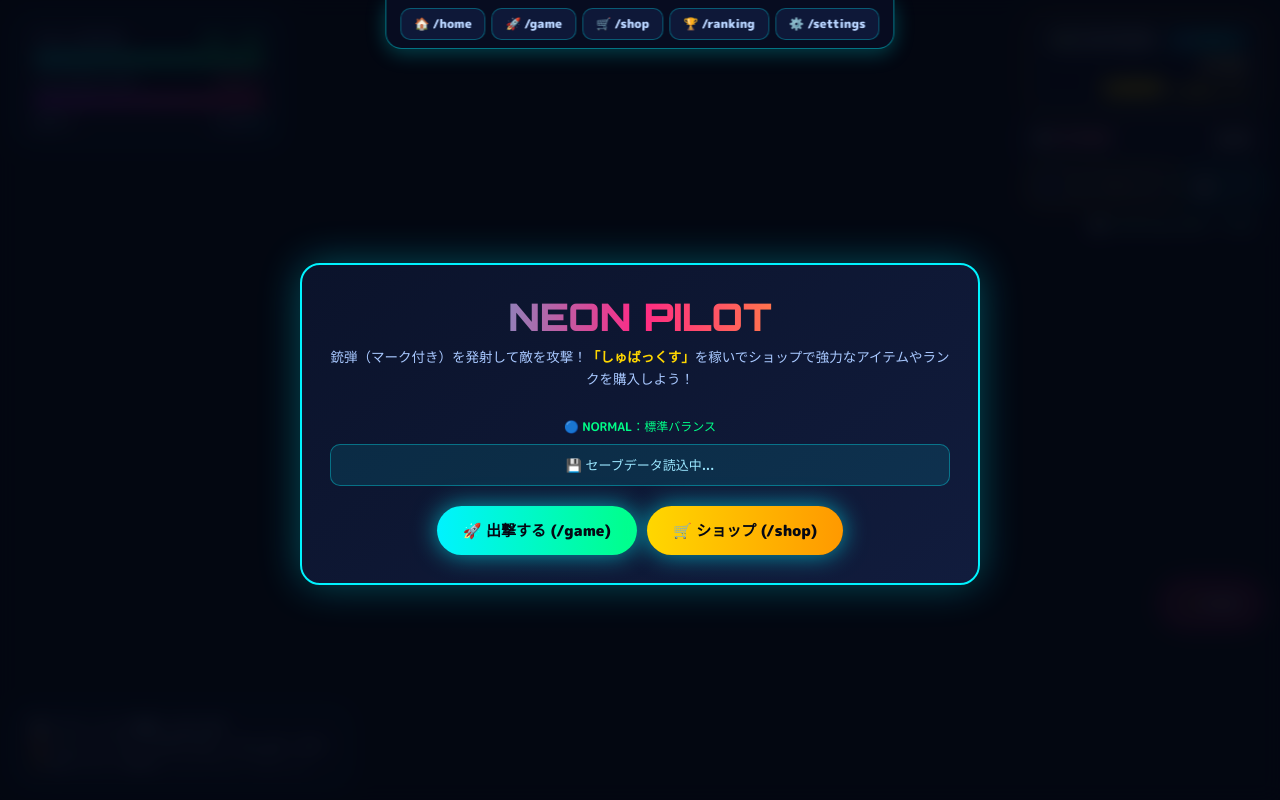
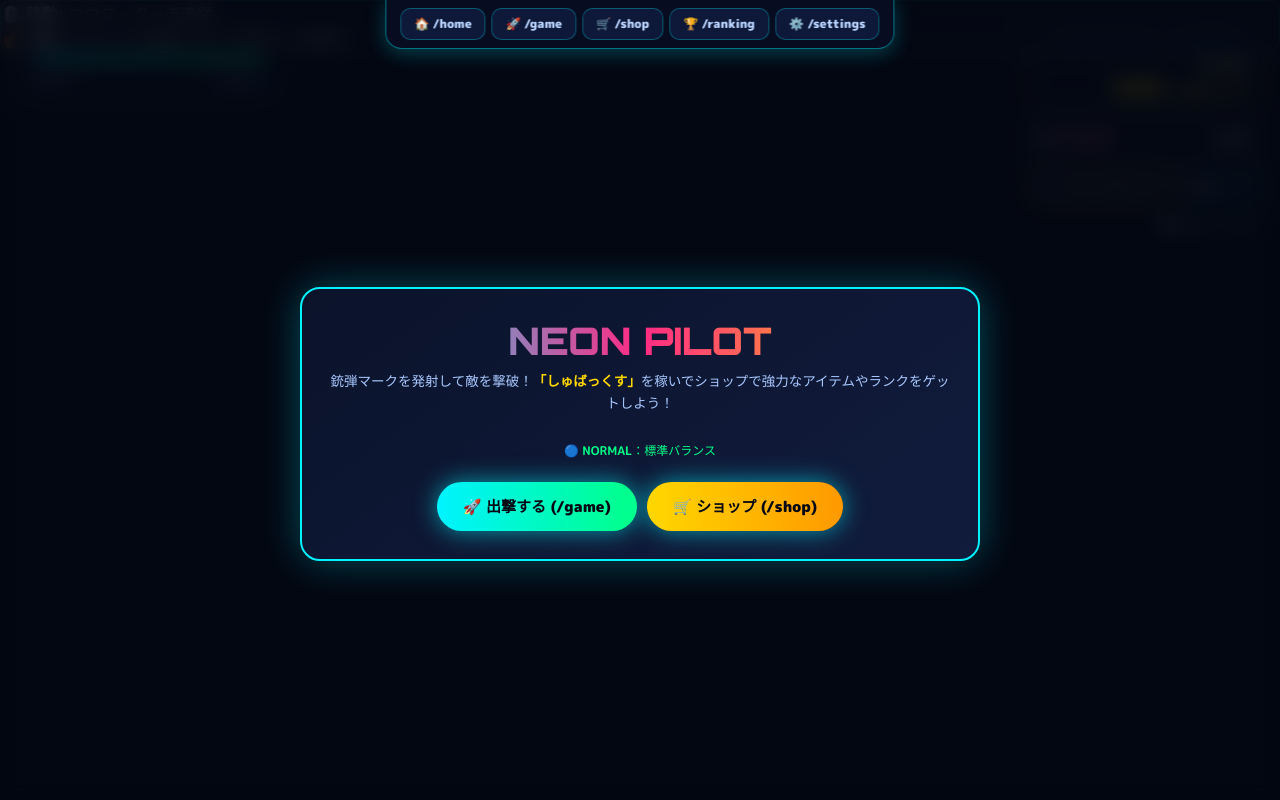
Before and after one commit to serizawasyun350-lgtm/neon-pilotpro, a Flask app: page / in a window 1280 px wide. Run offline with Flask 3, Linux system fonts and the light colour scheme.

Commit message:
Update index.html

```diff
--- a/templates/index.html
+++ b/templates/index.html
@@ -3,7 +3,7 @@
 <head>
 <meta charset="UTF-8">
 <meta name="viewport" content="width=device-width, initial-scale=1.0, maximum-scale=1.0, user-scalable=no">
-<title>NEON PILOT - ショップ連動＆シューティング完全版</title>
+<title>NEON PILOT - ショップ・銃撃完全版</title>
 <style>
   @import url('https://fonts.googleapis.com/css2?family=M+PLUS+Rounded+1c:wght@700;900&family=Orbitron:wght@600;800;900&display=swap');
 
@@ -136,13 +136,6 @@
     transition: width 0.15s ease;
   }
 
-  #dash-bar {
-    width: 100%;
-    height: 100%;
-    background: linear-gradient(90deg, #b829ff, #ff2a85);
-    transition: width 0.08s linear;
-  }
-
   #top-right {
     position: absolute;
     top: 16px;
@@ -255,87 +226,6 @@
     background: rgba(5, 12, 28, 0.75);
     padding: 3px 10px;
     border-radius: 8px;
-  }
-
-  #admin-bar {
-    position: absolute;
-    top: 265px;
-    right: 16px;
-    padding: 10px 12px;
-    border-color: #d55cff;
-    background: rgba(28, 10, 48, 0.94);
-    display: flex;
-    flex-direction: column;
-    gap: 6px;
-    pointer-events: auto;
-    min-width: 245px;
-  }
-
-  .admin-cmd-btn {
-    padding: 6px 10px;
-    border-radius: 8px;
-    border: 1px solid #d55cff;
-    background: rgba(184, 41, 255, 0.22);
-    color: #fff;
-    font-family: 'M PLUS Rounded 1c', sans-serif;
-    font-weight: 700;
-    font-size: 11.5px;
-    cursor: pointer;
-    text-align: left;
-  }
-
-  .admin-cmd-btn:hover { background: rgba(184, 41, 255, 0.45); }
-
-  #milestone-banner {
-    position: absolute;
-    top: 85px;
-    left: 50%;
-    transform: translateX(-50%) translateY(-30px);
-    background: linear-gradient(90deg, rgba(255, 180, 0, 0.94), rgba(255, 50, 120, 0.94));
-    border: 2px solid #fff;
-    border-radius: 50px;
-    padding: 10px 28px;
-    font-weight: 900;
-    font-size: 15px;
-    color: #fff;
-    text-shadow: 0 2px 6px rgba(0,0,0,0.6);
-    box-shadow: 0 0 30px rgba(255, 200, 0, 0.8);
-    opacity: 0;
-    transition: all 0.35s cubic-bezier(0.18, 0.89, 0.32, 1.28);
-    pointer-events: none;
-    white-space: nowrap;
-    z-index: 95;
-  }
-
-  #milestone-banner.show {
-    opacity: 1;
-    transform: translateX(-50%) translateY(0);
-  }
-
-  #bottom-left {
-    position: absolute;
-    bottom: 16px;
-    left: 16px;
-    padding: 10px 14px;
-    font-size: 12px;
-    color: #b0c8f0;
-    line-height: 1.5;
-  }
-
-  #dash-mobile-btn {
-    position: absolute;
-    bottom: 175px;
-    right: 20px;
-    pointer-events: auto;
-    padding: 12px 18px;
-    border-radius: 50px;
-    border: 2px solid #ff2a85;
-    background: rgba(255, 42, 133, 0.25);
-    color: #fff;
-    font-weight: 900;
-    font-size: 13px;
-    cursor: pointer;
-    box-shadow: 0 0 15px rgba(255, 42, 133, 0.5);
   }
 
   /* 画面・モーダル共通 */
@@ -562,12 +425,6 @@
     </div>
     <div class="bar-bg"><div id="hp-bar"></div></div>
 
-    <div class="stat-row">
-      <span class="label-sm">SHOCKWAVE DASH</span>
-      <span id="dash-text" class="val-orbitron" style="font-size:12px; color:#ff66aa;">READY</span>
-    </div>
-    <div class="bar-bg"><div id="dash-bar"></div></div>
-
     <div class="stat-row" style="margin-bottom:0; margin-top:4px;">
       <span class="label-sm">WAVE <span id="wave-num" class="val-orbitron" style="color:#fff;">1</span></span>
       <span class="label-sm">SCORE <span id="score-num" class="val-orbitron" style="color:#00f3ff;">0</span></span>
@@ -592,38 +449,27 @@
     </div>
 
     <div class="btn-group">
-      <button type="button" id="toggle-auto-btn" class="hud-btn hidden" onclick="toggleAutoClick()">⚡ AUTO: OFF</button>
-      <button type="button" id="toggle-admin-btn" class="hud-btn admin-btn hidden" onclick="toggleAdminPanel()">👑 ADMIN</button>
       <button type="button" class="hud-btn shop-btn" onclick="navigateTo(event, 'shop')">🛒 ショップ & ランク</button>
       <button type="button" class="hud-btn save-btn" onclick="manualSave()">💾 セーブ</button>
-      <button type="button" id="save-and-quit-btn" class="hud-btn save-quit-btn hidden" onclick="saveAndQuit()">🚪 セーブして終了</button>
     </div>
-    <div id="save-status-text">💾 localStorage 自動セーブ有効</div>
+    <div id="save-status-text">💾 自動セーブ有効</div>
   </div>
 
-  <div id="milestone-banner">🏆 撃破マイルストーン達成！ +150 しゅばっくす！</div>
-
   <div id="bottom-left" class="hud-panel">
-    🖱️ <b>マウス / タッチ移動:</b> 自機が移動<br>
-    🔥 <b>クリック / タップ:</b> 銃弾を発射して敵を攻撃・撃破！<br>
-    ⚡ <b>右クリック / SPACE:</b> ショックウェーブダッシュ
+    🖱️ <b>移動:</b> マウス・タッチ追従<br>
+    🔥 <b>攻撃:</b> クリックで銃弾（マーク付き）を発射！
   </div>
-
-  <button type="button" id="dash-mobile-btn" onclick="triggerDash()">⚡ DASH</button>
 </div>
 
 <!-- ホーム画面 -->
 <div id="home-screen" class="overlay-screen">
   <div class="modal-card">
     <div class="game-title">NEON PILOT</div>
-    <p style="color:#a8c8ff; font-size:13.5px; line-height:1.6; margin-bottom:8px;">
-      銃弾（マーク付き）を発射して敵を攻撃！<b style="color:#ffd700;">「しゅばっくす」</b>を稼いでショップで強力なアイテムやランクを購入しよう！
+    <p style="color:#a8c8ff; font-size:13.5px; line-height:1.6; margin-bottom:12px;">
+      銃弾マークを発射して敵を撃破！<b style="color:#ffd700;">「しゅばっくす」</b>を稼いでショップで強力なアイテムやランクをゲットしよう！
     </p>
     <div class="diff-selector" id="home-diff-selector"></div>
-    <div id="home-diff-desc" style="font-size:12px; color:#00ff88; margin-bottom:8px;">🔵 NORMAL：標準バランス</div>
-    <div id="start-save-summary" style="background:rgba(0,243,255,0.1); border:1px solid rgba(0,243,255,0.35); border-radius:10px; padding:10px; font-size:13px; color:#9be7ff; margin-bottom:10px;">
-      💾 セーブデータ読込中...
-    </div>
+    <div id="home-diff-desc" style="font-size:12px; color:#00ff88; margin-bottom:12px;">🔵 NORMAL：標準バランス</div>
     <div style="display:flex; gap:10px; justify-content:center; flex-wrap:wrap;">
       <button type="button" class="primary-btn" onclick="navigateTo(event, 'game')">🚀 出撃する (/game)</button>
       <button type="button" class="primary-btn" style="background:linear-gradient(90deg,#ffd700,#ff9900);" onclick="navigateTo(event, 'shop')">🛒 ショップ (/shop)</button>
@@ -635,10 +481,7 @@
 <div id="ranking-screen" class="overlay-screen hidden">
   <div class="modal-card">
     <h2 style="font-family:'Orbitron'; font-size:26px; color:#ffd700; margin-bottom:6px;">🏆 LEADERBOARD</h2>
-    <table class="rank-table">
-      <thead><tr><th>順位</th><th>パイロット</th><th>スコア</th><th>撃破</th></tr></thead>
-      <tbody id="ranking-tbody"><tr><td>#1</td><td>PILOT_01</td><td style="color:#00f3ff">0</td><td>0体</td></tr></tbody>
-    </table>
+    <p style="color:#a8c8ff; font-size:13px; margin-bottom:10px;">現在のハイスコアと戦績レコード</p>
     <button type="button" class="primary-btn" style="margin-top:16px;" onclick="navigateTo(event, 'home')">🏠 ホームに戻る</button>
   </div>
 </div>
@@ -656,13 +499,15 @@
 <div id="gameover-screen" class="overlay-screen hidden">
   <div class="modal-card" style="border-color:#ff2a85;">
     <h2 style="font-family:'Orbitron'; font-size:32px; color:#ff2a85; margin-bottom:10px;">SHIELD DEPLETED</h2>
-    <p style="color:#cde0ff; margin-bottom:14px;">獲得した「しゅばっくす」はすべてセーブされました！</p>
-    <button type="button" class="primary-btn" onclick="startGame()">もう一度出撃</button>
-    <button type="button" class="primary-btn" style="background:linear-gradient(90deg,#ffd700,#ff9900);" onclick="navigateTo(event, 'shop')">🛒 ショップ</button>
+    <p style="color:#cde0ff; margin-bottom:14px;">獲得した「しゅばっくす」はすべて自動セーブされました！</p>
+    <div style="display:flex; gap:10px; justify-content:center;">
+      <button type="button" class="primary-btn" onclick="startGame()">もう一度出撃</button>
+      <button type="button" class="primary-btn" style="background:linear-gradient(90deg,#ffd700,#ff9900);" onclick="navigateTo(event, 'shop')">🛒 ショップ</button>
+    </div>
   </div>
 </div>
 
-<!-- ショップモーダル -->
+<!-- ショップ画面（モーダル） -->
 <div id="shop-modal" class="overlay-screen hidden">
   <div class="shop-container">
     <div class="shop-header">
@@ -672,10 +517,9 @@
       <div style="display:flex; align-items:center; gap:10px;">
         <div style="text-align:right;">
           <div style="font-size:11px; color:#ffe680;">所持残高</div>
-          <div class="val-orbitron" style="font-size:20px; color:#ffd700;"><span id="shop-shubux">0</span> しゅばっくす</div>
+          <div class="val-orbitron" style="font-size:18px; color:#ffd700;"><span id="shop-shubux">0</span> しゅばっくす</div>
         </div>
-        <button type="button" class="hud-btn save-quit-btn" onclick="saveAndQuit()">🏠 ホームへ</button>
-        <button type="button" class="hud-btn" style="border-color:#00ff88; color:#00ff88;" onclick="navigateTo(event, 'game')">🚀 ゲームに戻る</button>
+        <button type="button" class="hud-btn" style="border-color:#00ff88; color:#00ff88;" onclick="navigateTo(event, 'game')">🚀 ゲームへ</button>
       </div>
     </div>
     <div class="shop-filters" id="shop-filters">
@@ -688,9 +532,9 @@
 </div>
 
 <script>
-const SAVE_KEY = 'neon_pilot_shubux_save_v9';
+const SAVE_KEY = 'neon_pilot_shubux_save_v10';
 let saveData = {
-  shubux: 1000,
+  shubux: 500,
   totalKills: 0,
   highScore: 0,
   pilotName: 'PILOT_01',
@@ -705,26 +549,32 @@ const DIFFICULTY_CONFIG = {
 };
 
 const SHOP_ITEMS = [
-  { id: 'rank_bronze', category: 'rank', name: '🥉 ブロンズランク', price: 10000, desc: '報酬 1.5倍・攻撃力アップ' },
-  { id: 'rank_silver', category: 'rank', name: '🥈 シルバーランク', price: 100000, desc: '報酬 3倍・強力な弾丸' },
-  { id: 'auto_click', category: 'weapon', name: '⚡ オート連射', price: 100, desc: '自動で銃弾を連射する' },
-  { id: 'plasma_gun', category: 'weapon', name: '🔥 プラズマガン強化', price: 400, desc: '攻撃力と弾丸スピードがアップ' }
+  { id: 'rank_bronze', category: 'rank', name: '🥉 ブロンズランク', price: 5000, desc: '報酬 1.5倍 ＆ 初期シールドアップ' },
+  { id: 'rank_silver', category: 'rank', name: '🥈 シルバーランク', price: 25000, desc: '報酬 3倍 ＆ 高性能アーマー' },
+  { id: 'auto_click', category: 'weapon', name: '⚡ オート連射機能', price: 100, desc: 'クリックしなくても自動で銃弾を連射！' },
+  { id: 'plasma_gun', category: 'weapon', name: '🔥 プラズマガン強化', price: 300, desc: '同時発射弾数が3WAYに増加して広範囲攻撃！' }
 ];
 
-// --- ルーティング ---
+// --- ルーティング管理 ---
 function navigateTo(event, route) {
   if (event) event.preventDefault();
-  try { window.history.pushState({ route }, '', `/${route}`); } catch (e) {}
+  try {
+    window.history.pushState({ route }, '', `/${route}`);
+  } catch (e) {}
   applyRouteView(route);
 }
 
 window.addEventListener('popstate', () => {
-  applyRouteView(window.location.pathname.replace('/', '') || 'home');
+  const path = window.location.pathname.replace('/', '') || 'home';
+  applyRouteView(path);
 });
 
 function applyRouteView(route) {
+  const validRoutes = ['home', 'game', 'shop', 'ranking', 'settings'];
+  const activeRoute = validRoutes.includes(route) ? route : 'home';
+
   document.querySelectorAll('.nav-link').forEach(el => el.classList.remove('active'));
-  const nav = document.getElementById(`nav-${route}`);
+  const nav = document.getElementById(`nav-${activeRoute}`);
   if (nav) nav.classList.add('active');
 
   document.getElementById('home-screen').classList.add('hidden');
@@ -733,18 +583,18 @@ function applyRouteView(route) {
   document.getElementById('settings-screen').classList.add('hidden');
   document.getElementById('gameover-screen').classList.add('hidden');
 
-  if (route === 'home') {
+  if (activeRoute === 'home') {
     gameState = 'start';
     document.getElementById('home-screen').classList.remove('hidden');
     renderDifficultySelectors();
-  } else if (route === 'game') {
+  } else if (activeRoute === 'game') {
     if (gameState !== 'playing') startGame();
-  } else if (route === 'shop') {
+  } else if (activeRoute === 'shop') {
     document.getElementById('shop-modal').classList.remove('hidden');
     renderShop();
-  } else if (route === 'ranking') {
+  } else if (activeRoute === 'ranking') {
     document.getElementById('ranking-screen').classList.remove('hidden');
-  } else if (route === 'settings') {
+  } else if (activeRoute === 'settings') {
     document.getElementById('settings-screen').classList.remove('hidden');
     renderDifficultySelectors();
   }
@@ -783,11 +633,10 @@ function writeSave() {
   updateHUD();
 }
 function manualSave() { writeSave(); alert('セーブしました！'); }
-function saveAndQuit() { writeSave(); navigateTo(null, 'home'); }
 
 loadSave();
 
-// --- ショップ描画 ---
+// --- ショップ描画処理 ---
 let currentShopFilter = 'all';
 function setShopFilter(filter, btn) {
   currentShopFilter = filter;
@@ -811,7 +660,7 @@ function renderShop() {
         <div style="font-size:11.5px; color:#a8c0e8; margin-bottom:10px;">${item.desc}</div>
       </div>
       <div>
-        <div style="font-size:12px; color:#ffd700; font-weight:800; margin-bottom:6px;">価格: ${item.price.toLocaleString()} しゅばっくす</div>
+        <div style="font-size:12px; color:#ffd700; font-weight:800; margin-bottom:4px;">価格: ${item.price.toLocaleString()} しゅばっくす</div>
         <button type="button" class="buy-btn" ${owned ? 'disabled' : ''} onclick="buyItem('${item.id}', ${item.price})">
           ${owned ? '✅ 購入済み' : '🛒 購入する'}
         </button>
@@ -827,21 +676,21 @@ function buyItem(id, price) {
     saveData.ownedItems[id] = true;
     writeSave();
     renderShop();
-    alert('購入しました！');
+    alert('アイテムを購入しました！');
   } else {
     alert('しゅばっくすが足りません！');
   }
 }
 
 // ==========================================
-// 4. ゲーム本体（銃弾マークつき攻撃システム）
+// ゲーム本体 & 銃撃マーク攻撃システム
 // ==========================================
 const canvas = document.getElementById('gameCanvas');
 const ctx = canvas.getContext('2d');
 let gameState = 'start';
 let score = 0, wave = 1;
-let player = { x: 0, y: 0, hp: 100, maxHp: 100, dashCooldown: 0 };
-let bullets = [], enemies = [], particles = [];
+let player = { x: 0, y: 0, hp: 100, maxHp: 100 };
+let bullets = [], enemies = [], effects = [];
 let mouse = { x: 0, y: 0, down: false };
 
 window.addEventListener('resize', resizeCanvas);
@@ -854,61 +703,51 @@ resizeCanvas();
 window.addEventListener('mousemove', e => { mouse.x = e.clientX; mouse.y = e.clientY; });
 window.addEventListener('mousedown', () => { mouse.down = true; fireBullet(); });
 window.addEventListener('mouseup', () => { mouse.down = false; });
-window.addEventListener('contextmenu', e => { e.preventDefault(); triggerDash(); });
-window.addEventListener('keydown', e => { if (e.code === 'Space') triggerDash(); });
 
 function startGame() {
   gameState = 'playing';
   score = 0; wave = 1;
   player.x = canvas.width / 2;
   player.y = canvas.height / 2;
-  player.hp = player.maxHp = 100 + (saveData.ownedItems['rank_bronze'] ? 500 : 0);
-  bullets = []; enemies = []; particles = [];
+  player.hp = player.maxHp = 100 + (saveData.ownedItems['rank_bronze'] ? 400 : 0);
+  bullets = []; enemies = []; effects = [];
   document.getElementById('gameover-screen').classList.add('hidden');
   navigateTo(null, 'game');
   spawnWave();
 }
 
 function spawnWave() {
-  for (let i = 0; i < 5 + wave * 2; i++) {
+  for (let i = 0; i < 4 + wave * 2; i++) {
     enemies.push({
       x: Math.random() * canvas.width,
-      y: -50 - Math.random() * 200,
-      radius: 18,
-      speed: 1.5 + Math.random() * 1.2,
-      hp: 3 + wave
+      y: -40 - Math.random() * 150,
+      radius: 16,
+      speed: 1.4 + Math.random() * 1.2,
+      hp: 2 + wave
     });
   }
 }
 
-// 銃弾を発射する関数（銃のマークやエフェクト付き弾丸を作成）
+// 銃弾（マーク付き）を発射
 function fireBullet() {
   if (gameState !== 'playing') return;
   const angle = Math.atan2(mouse.y - player.y, mouse.x - player.x);
 
-  // 複数WAY対応（ショップ購入に応じて強化）
   let count = saveData.ownedItems['plasma_gun'] ? 3 : 1;
   for (let i = 0; i < count; i++) {
-    let offset = (i - (count - 1) / 2) * 0.2;
+    let offset = (i - (count - 1) / 2) * 0.22;
     bullets.push({
       x: player.x,
       y: player.y,
-      vx: Math.cos(angle + offset) * 12,
-      vy: Math.sin(angle + offset) * 12,
-      damage: saveData.ownedItems['plasma_gun'] ? 3 : 1
+      vx: Math.cos(angle + offset) * 15,
+      vy: Math.sin(angle + offset) * 15,
+      damage: 1
     });
   }
-  // 射撃報酬
+  // 発射火花エフェクト
+  effects.push({ x: player.x, y: player.y, radius: 12, color: '#00f3ff', life: 5 });
   saveData.shubux += 1;
   writeSave();
-}
-
-function triggerDash() {
-  if (player.dashCooldown > 0) return;
-  player.dashCooldown = 120;
-  for (let i = 0; i < 15; i++) {
-    particles.push({ x: player.x, y: player.y, vx: (Math.random()-0.5)*10, vy: (Math.random()-0.5)*10, color: '#ff2a85', life: 20 });
-  }
 }
 
 function updateHUD() {
@@ -918,12 +757,9 @@ function updateHUD() {
   document.getElementById('hp-bar').style.width = `${Math.max(0, (player.hp / player.maxHp) * 100)}%`;
   document.getElementById('score-num').textContent = score.toLocaleString();
   document.getElementById('wave-num').textContent = wave;
-  if (saveData.ownedItems['auto_click']) {
-    document.getElementById('toggle-auto-btn').classList.remove('hidden');
-  }
 }
 
-// ゲームループ
+// メインゲームループ
 function gameLoop() {
   ctx.fillStyle = '#050814';
   ctx.fillRect(0, 0, canvas.width, canvas.height);
@@ -933,55 +769,51 @@ function gameLoop() {
     player.x += (mouse.x - player.x) * 0.12;
     player.y += (mouse.y - player.y) * 0.12;
 
-    if (mouse.down && saveData.ownedItems['auto_click'] && Math.random() < 0.3) {
+    if (mouse.down && saveData.ownedItems['auto_click'] && Math.random() < 0.28) {
       fireBullet();
     }
 
-    if (player.dashCooldown > 0) player.dashCooldown--;
-
-    // 銃弾（マーク付き発射物）の更新と描画
+    // 銃弾とマークの更新・描画
     for (let i = bullets.length - 1; i >= 0; i--) {
       let b = bullets[i];
       b.x += b.vx;
       b.y += b.vy;
 
-      // 画面外削除
       if (b.x < 0 || b.x > canvas.width || b.y < 0 || b.y > canvas.height) {
         bullets.splice(i, 1);
         continue;
       }
 
-      // 銃の弾丸マーク描画 (ネオン弾 & 照準マーク)
+      // 弾丸マーク（照準十字デザイン）
       ctx.save();
       ctx.translate(b.x, b.y);
       ctx.fillStyle = '#00ff88';
-      ctx.shadowBlur = 12;
+      ctx.shadowBlur = 10;
       ctx.shadowColor = '#00ff88';
       ctx.beginPath();
-      ctx.arc(0, 0, 5, 0, Math.PI * 2);
+      ctx.arc(0, 0, 4, 0, Math.PI * 2);
       ctx.fill();
-      // 十字の銃マーク
       ctx.strokeStyle = '#fff';
-      ctx.lineWidth = 2;
+      ctx.lineWidth = 1.5;
       ctx.beginPath();
-      ctx.moveTo(-7, 0); ctx.lineTo(7, 0);
-      ctx.moveTo(0, -7); ctx.lineTo(0, 7);
+      ctx.moveTo(-6, 0); ctx.lineTo(6, 0);
+      ctx.moveTo(0, -6); ctx.lineTo(0, 6);
       ctx.stroke();
       ctx.restore();
 
-      // 敵との当たり判定
+      // 当たり判定
       for (let j = enemies.length - 1; j >= 0; j--) {
         let e = enemies[j];
-        let dist = Math.hypot(b.x - e.x, b.y - e.y);
-        if (dist < e.radius + 5) {
+        if (Math.hypot(b.x - e.x, b.y - e.y) < e.radius + 6) {
           e.hp -= b.damage;
           bullets.splice(i, 1);
-          // ヒット報酬
+          effects.push({ x: e.x, y: e.y, radius: 10, color: '#ffea00', life: 6 }); // ヒットエフェクト
           saveData.shubux += 2;
+
           if (e.hp <= 0) {
             enemies.splice(j, 1);
             saveData.totalKills++;
-            saveData.shubux += 15;
+            saveData.shubux += 20;
             score += 100;
             if (enemies.length === 0) { wave++; spawnWave(); }
           }
@@ -990,23 +822,35 @@ function gameLoop() {
       }
     }
 
-    // 敵の更新と描画
+    // エフェクト描画
+    for (let i = effects.length - 1; i >= 0; i--) {
+      let ef = effects[i];
+      ef.life--;
+      ef.radius += 1.2;
+      ctx.strokeStyle = ef.color;
+      ctx.lineWidth = 2;
+      ctx.beginPath();
+      ctx.arc(ef.x, ef.y, ef.radius, 0, Math.PI * 2);
+      ctx.stroke();
+      if (ef.life <= 0) effects.splice(i, 1);
+    }
+
+    // 敵の描画
     enemies.forEach(e => {
       e.y += e.speed;
       if (e.y > canvas.height + 50) e.y = -20;
 
       ctx.save();
       ctx.fillStyle = '#ff2a85';
-      ctx.shadowBlur = 15;
+      ctx.shadowBlur = 14;
       ctx.shadowColor = '#ff2a85';
       ctx.beginPath();
       ctx.arc(e.x, e.y, e.radius, 0, Math.PI * 2);
       ctx.fill();
       ctx.restore();
 
-      // プレイヤーとの接触判定
-      if (Math.hypot(player.x - e.x, player.y - e.y) < e.radius + 15) {
-        player.hp -= 0.8;
+      if (Math.hypot(player.x - e.x, player.y - e.y) < e.radius + 14) {
+        player.hp -= 0.7;
         if (player.hp <= 0) {
           gameState = 'gameover';
           saveData.highScore = Math.max(score, saveData.highScore);
@@ -1016,14 +860,14 @@ function gameLoop() {
       }
     });
 
-    // プレイヤー機体の描画
+    // プレイヤー機体描画
     ctx.save();
     ctx.translate(player.x, player.y);
     ctx.fillStyle = '#00f3ff';
-    ctx.shadowBlur = 20;
+    ctx.shadowBlur = 18;
     ctx.shadowColor = '#00f3ff';
     ctx.beginPath();
-    ctx.moveTo(0, -18);
+    ctx.moveTo(0, -16);
     ctx.lineTo(12, 14);
     ctx.lineTo(-12, 14);
     ctx.closePath();
```
Also changed, not shown: other parts of templates/index.html (+8 -57 lines).
